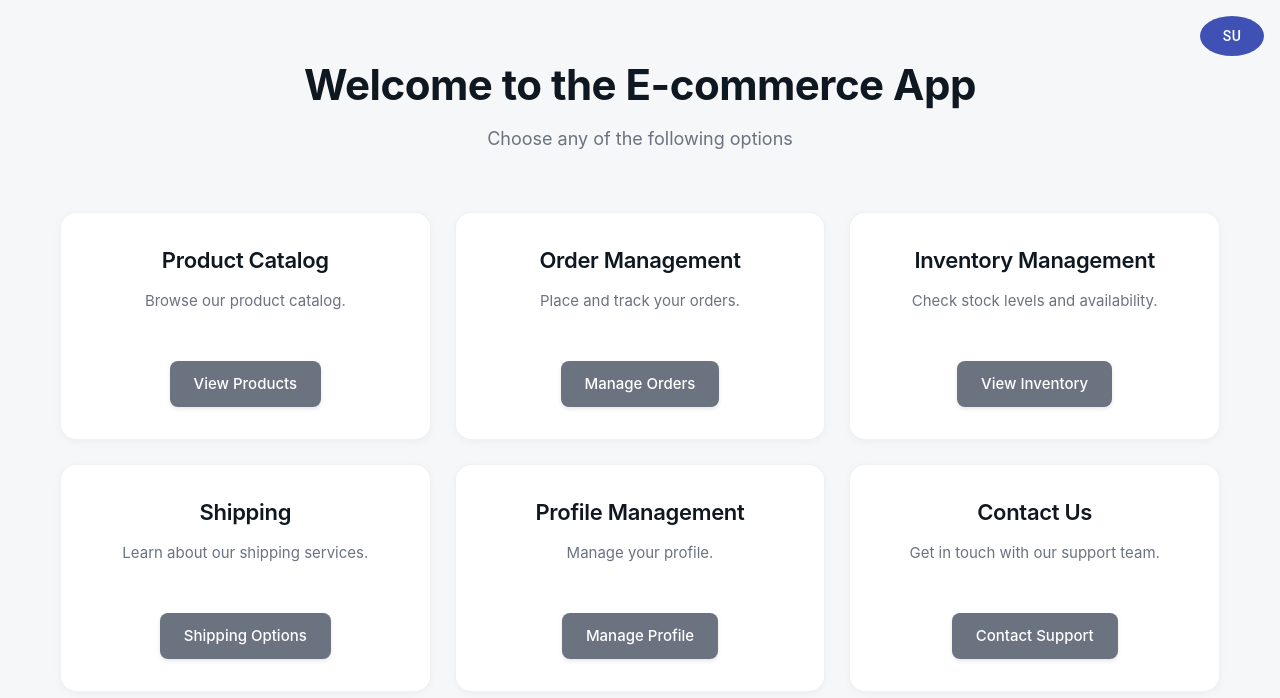
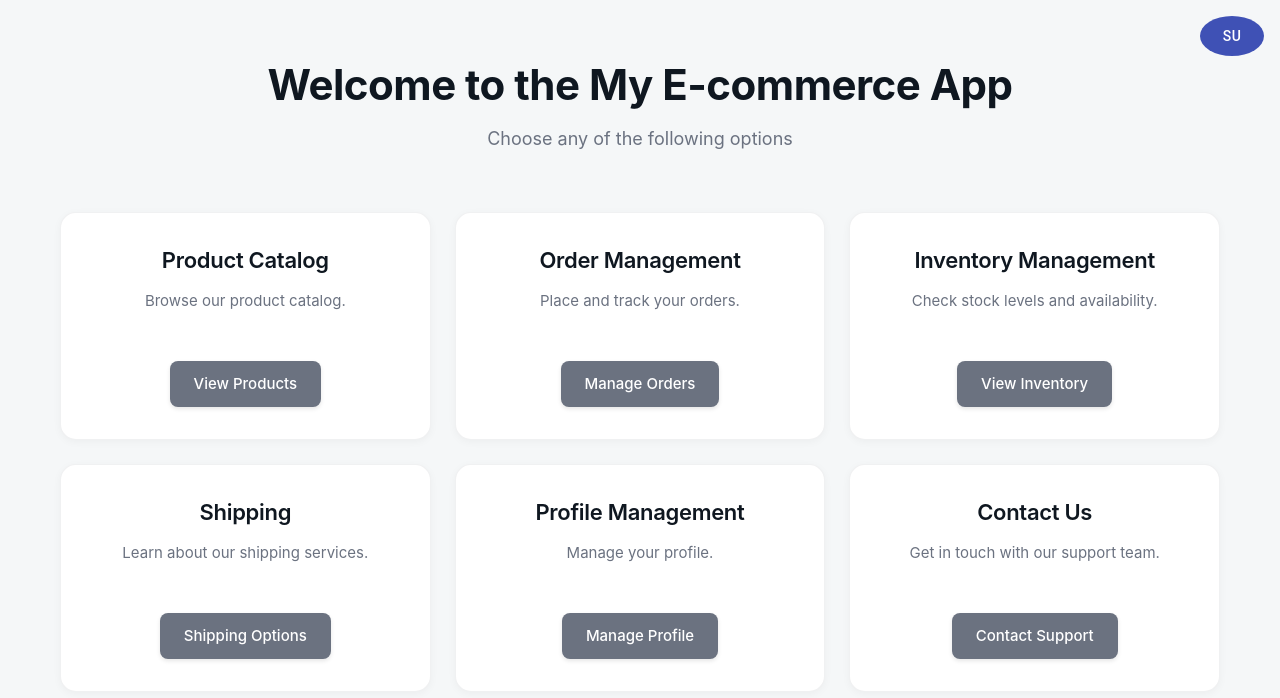
Before and after one commit to ShamailAbbas/mirocservices-masterclass, a React (Create React App) app in the folder ecommerce-ui/client/: page / in a window 1280 px wide. Shown: the top 698 px of the page. Built offline with nearby package versions, Linux system fonts and the light colour scheme; sample sign-in values are in the browser's storage.

Commit message:
added my to the ui app title

```diff
--- a/ecommerce-ui/client/src/pages/Home.js
+++ b/ecommerce-ui/client/src/pages/Home.js
@@ -7,7 +7,7 @@ const Home = () => {
   return (
     <div className="home-container">
       <header className="home-header">
-        <h1>Welcome to the E-commerce App</h1>
+        <h1>Welcome to the My E-commerce App</h1>
         <p>Choose any of the following options</p>
       </header>
       <main className="home-content">
```
